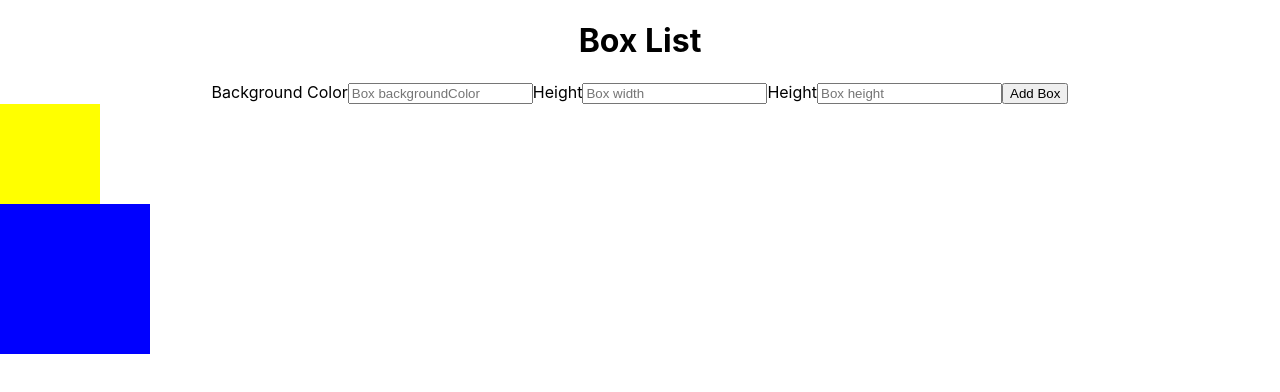
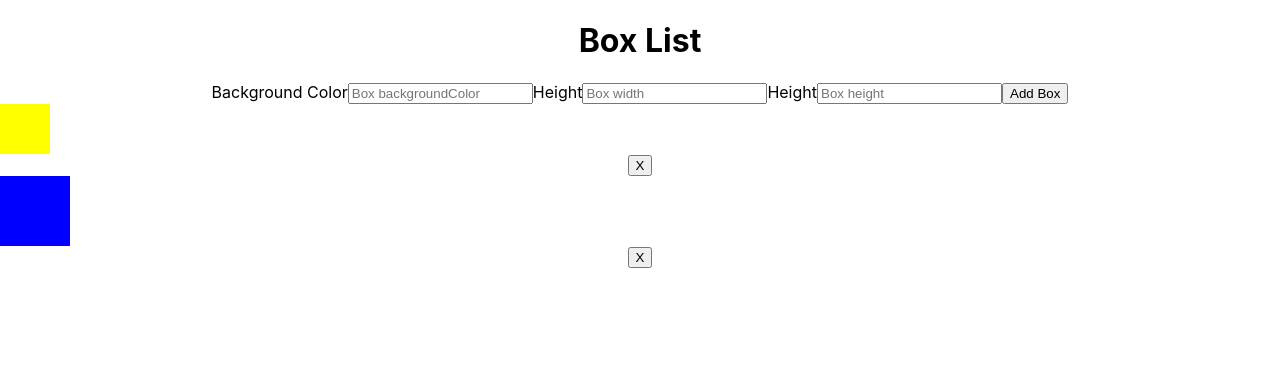
Before and after one commit to VirginiaWu11/39_8_React_Forms_Exercises, a React (Create React App) app: page / in a window 1280 px wide. Shown: the top 392 px of the page. Built offline with nearby package versions, Linux system fonts and the light colour scheme.

Commit message:
Complete Part 1 - Color Box Maker

```diff
--- a/src/App.js
+++ b/src/App.js
@@ -1,5 +1,5 @@
 import "./App.css";
-import BoxList from "./BoxList";
+import BoxList from "./ColorBoxMaker/BoxList";
 
 function App() {
   return (
--- a/src/Box.js
+++ /dev/null
@@ -1,9 +0,0 @@
-const Box = ({ backgroundColor, width, height }) => {
-  return (
-    <div
-      style={{ backgroundColor: backgroundColor, width: width, height: height }}
-    ></div>
-  );
-};
-
-export default Box;
--- /dev/null
+++ b/src/ColorBoxMaker/Box.js
@@ -0,0 +1,16 @@
+const Box = ({ backgroundColor, width, height, deleteBox }) => {
+  return (
+    <>
+      <div
+        style={{
+          backgroundColor: backgroundColor,
+          width: width,
+          height: height,
+        }}
+      ></div>
+      <button onClick={deleteBox}>X</button>
+    </>
+  );
+};
+
+export default Box;
--- a/src/BoxList.js
+++ b/src/ColorBoxMaker/BoxList.js
@@ -5,13 +5,16 @@ import NewBoxForm from "./NewBoxForm";
 
 const BoxList = () => {
   const INITIAL_BOXES = [
-    { id: uuid(), backgroundColor: "yellow", width: "100", height: "100" },
-    { id: uuid(), backgroundColor: "blue", width: "150", height: "150" },
+    { id: uuid(), backgroundColor: "yellow", width: "50", height: "50" },
+    { id: uuid(), backgroundColor: "blue", width: "70", height: "70" },
   ];
   const [boxes, setBoxes] = useState(INITIAL_BOXES);
 
   const addBox = (newBox) => {
     setBoxes((boxes) => [...boxes, { ...newBox, id: uuid() }]);
+  };
+  const deleteBox = (boxId) => {
+    setBoxes((boxes) => boxes.filter((b) => b.id !== boxId));
   };
 
   return (
@@ -21,6 +24,7 @@ const BoxList = () => {
       <div>
         {boxes.map(({ backgroundColor, width, height, id }) => (
           <Box
+            deleteBox={() => deleteBox(id)}
             backgroundColor={backgroundColor}
             width={parseInt(width)}
             height={parseInt(height)}
@@ -30,7 +34,6 @@ const BoxList = () => {
       </div>
     </div>
   );
-  // map box
 };
 
 export default BoxList;
--- a/src/NewBoxForm.js
+++ b/src/ColorBoxMaker/NewBoxForm.js
@@ -17,7 +17,6 @@ const NewBoxForm = ({ addBox }) => {
   };
 
   const handleSubmit = (e) => {
-    console.log(formData);
     e.preventDefault();
     addBox({ ...formData });
     setFormData(INITIAL_STATE);
```
